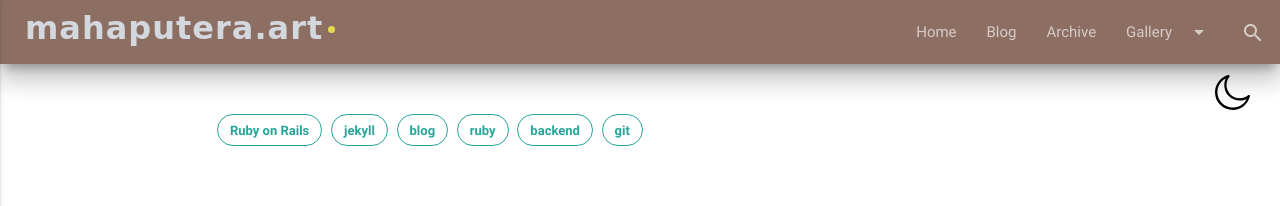
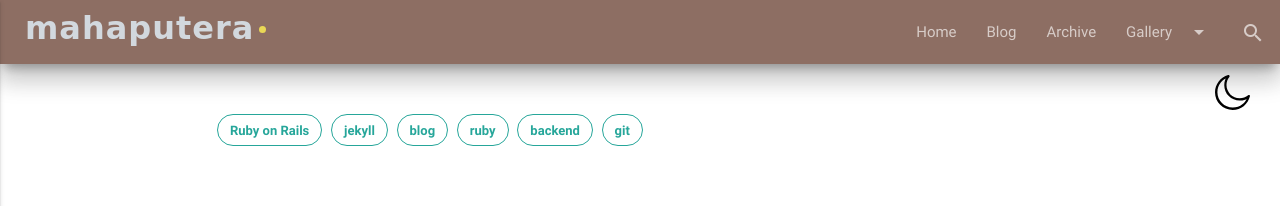
Before and after one commit to taufardh/old_project, a Jekyll site: the page built from tags.html, in a window 1280 px wide. Shown: the top 206 px of the page. Built offline with Jekyll 4.4.1, drawn with Linux system fonts in a browser that asks for light colours.

Commit message:
stylized title

```diff
--- a/_config.yml
+++ b/_config.yml
@@ -8,7 +8,7 @@ google_analytics: "UA-155101955-3"
 
 # User settings
 profile_img_url: https://materializecss.com/res/materialize.svg
-username: mahaputera.art
+username: mahaputera
 user_description: Creative and Ambitious Computer Geek.
 email: ardhwood@gmail.com
 github_username: taufardh
```
